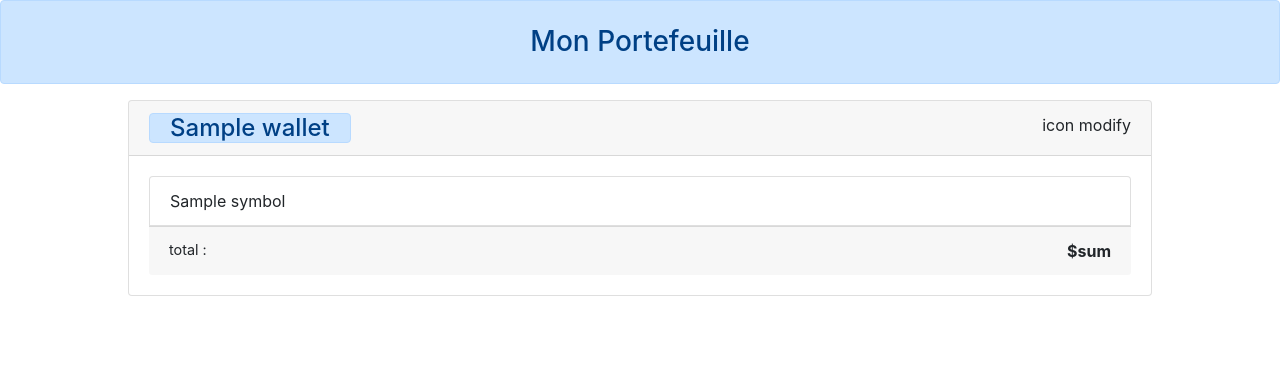
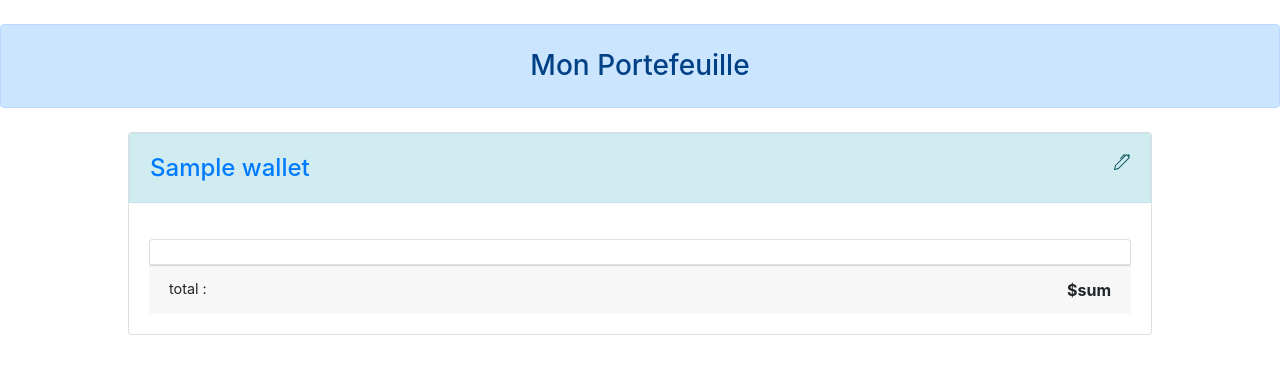
Before and after one commit to LouisDreamsDev/p5, a PHP site: template templates/my_wallet.php in a window 1280 px wide. Shown: the part 66-440 px from the top of the page. Run offline with PHP 8.4, Linux system fonts and the light colour scheme; the template is opened without the code that fills it: most values are stand-ins (such as "Sample title", 1, 10 or a date in 2020); data that the repository does not hold is empty.

Commit message:
improve my_wallet

```diff
--- a/src/DAO/WalletDAO.php
+++ b/src/DAO/WalletDAO.php
@@ -13,17 +13,15 @@ class WalletDAO extends DAO
         $wallet = new Wallet();
         $wallet->setId($row['id']);
         $wallet->setTitle($row['title']);
-        $wallet->setSymbol($row['symbol']);
+        $wallet->setCoin_value($row['coin_value']);
         $wallet->setLast_Modified($row['last_modified']);
         return $wallet;
     }
 
     public function getWalletsFromUser($user_id)
     {
-        $sql = 'SELECT wallet.id, wallet.title, coins.symbol, wallet.value, wallet.last_modified
+        $sql = 'SELECT wallet.id, wallet.title, wallet.coin_value, wallet.last_modified
         FROM wallet
-        INNER JOIN coins
-        ON wallet.symbol = coins.symbol
         WHERE wallet.user_id = ?';
         $result = $this->createQuery($sql, [$user_id]);
         $wallets = [];
--- a/src/controller/BackController.php
+++ b/src/controller/BackController.php
@@ -128,9 +128,11 @@ class BackController extends Controller
     {
         if($this->checkLoggedIn()) {
             $user_id = $this->session->get('id');
-            $wallet = $this->walletDAO->getWalletFromUser($user_id);
+            $wallet = $this->walletDAO->getWalletsFromUser($user_id);
+            $coins = $this->coinDAO->getCoins();
             return $this->view->render('my_wallet', [
                 'wallet' => $wallet,
+                'coins' => $coins,
             ]);
         }
     }
--- a/templates/home.php
+++ b/templates/home.php
@@ -5,7 +5,7 @@
 <?= $this->session->show('logout'); ?>
 <?= $this->session->show('delete_account'); ?>
 <div id="home">
-    <h2 class="text-center my-4 alert alert-primary">Bienvenue sur Wallet(x) !<br>La plateforme FR des statistiques globales du marché des cryptomonnaies !</h2>
+    <h2 class="text-center py-4 my-4 alert alert-primary">Bienvenue sur Wallet(x) !<br>La plateforme FR des statistiques globales du marché des cryptomonnaies !</h2>
     <hr>
     <form id="home-cards" action="../public/index.php?route=mywallet" method="get" class="d-flex flex-wrap justify-content-around">
         <?php
--- a/templates/my_wallet.php
+++ b/templates/my_wallet.php
@@ -1,7 +1,7 @@
 <?php $this->title = 'Mon portefeuille'; ?>
 <?= $this->session->show('new_wallet'); ?>
 
-<h3 class="text-center py-4 alert alert-primary">Mon Portefeuille</h3>
+<h3 class="text-center py-4 my-4 alert alert-primary">Mon Portefeuille</h3>
 
 <div id="global-wallet">
     <?php
@@ -9,17 +9,19 @@
         {
         ?>
             <div class="card">
-                <div class="card-header d-flex justify-content-between">
-                    <h4 class="my-0 py-0 alert alert-primary"><?= $my_wallet->getTitle(); ?></h4>
-                    <span>icon modify</span>
+                <div class="card-header d-flex justify-content-between alert alert-info">
+                    <h4 class="my-1 py-1 text-primary"><?= $my_wallet->getTitle(); ?></h4>
+                    <svg width="1em" height="1em" viewBox="0 0 16 16" class="bi bi-pen mt-2" fill="currentColor" xmlns="http://www.w3.org/2000/svg">
+                        <path fill-rule="evenodd" d="M13.498.795l.149-.149a1.207 1.207 0 1 1 1.707 1.708l-.149.148a1.5 1.5 0 0 1-.059 2.059L4.854 14.854a.5.5 0 0 1-.233.131l-4 1a.5.5 0 0 1-.606-.606l1-4a.5.5 0 0 1 .131-.232l9.642-9.642a.5.5 0 0 0-.642.056L6.854 4.854a.5.5 0 1 1-.708-.708L9.44.854A1.5 1.5 0 0 1 11.5.796a1.5 1.5 0 0 1 1.998-.001zm-.644.766a.5.5 0 0 0-.707 0L1.95 11.756l-.764 3.057 3.057-.764L14.44 3.854a.5.5 0 0 0 0-.708l-1.585-1.585z"/>
+                    </svg>
                 </div>
                 <div class="card-body">
                     <ul class="list-group">
-                        <?php foreach ($wallet as $choices)
+                        <?php foreach($a as $b)
                         {
                             ?>
-                            <li class="list-group-item"><?= $choices->getSymbol(); ?></li>
-                            <?php
+                            <li class="list-group-item border-bottom d-flex justify-content-between"></li>
+                        <?php
                         }
                         ?>
                         <div class="card-footer d-flex justify-content-between">
```
Also changed, not shown: src/model/Wallet.php (+6 -6 lines).
